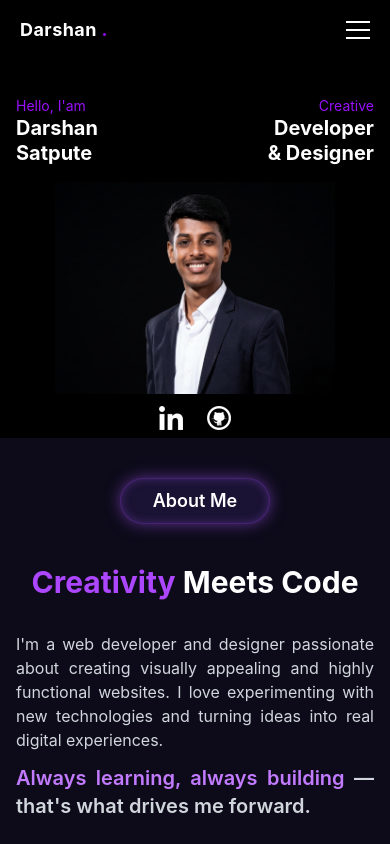
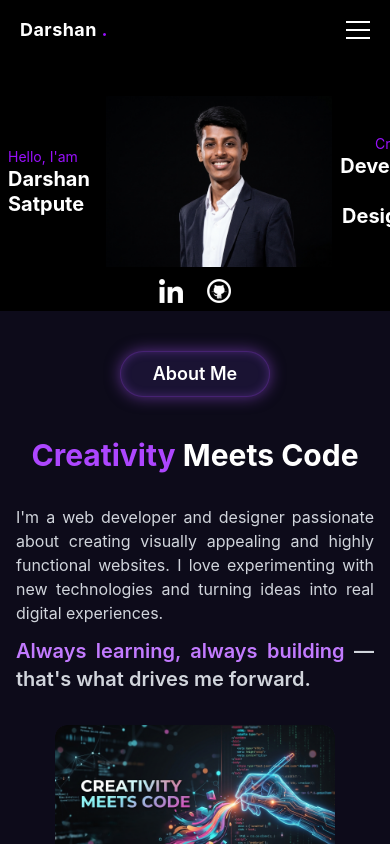
Before and after one commit to darshan123satpute/Portfolio, a React (Vite) app: page / in a window 390 px wide. Shown: the top 844 px of the page. Built offline with nearby package versions, Linux system fonts and the light colour scheme.

Commit message:
increase mobile image size

```diff
--- a/src/Intro.jsx
+++ b/src/Intro.jsx
@@ -22,13 +22,13 @@ const Intro = () => {
     <div className='relative mt-9 overflow-hidden'>
 
       {/* ── MOBILE LAYOUT ── */}
-      <div className='md:hidden px-4'>
+      <div className='md:hidden'>
 
-        {/* Top Text Row */}
-        <div className='flex justify-between items-start'>
+        {/* Row: Left Text - Image - Right Text */}
+        <div className='flex items-center justify-between px-2 gap-2'>
 
           {/* Left Text */}
-          <div className='text-white'>
+          <div className='text-white min-w-[90px]'>
             <div className='text-purple-600 text-sm' data-aos="fade-right">
               Hello, I'am
             </div>
@@ -37,8 +37,18 @@ const Intro = () => {
             </div>
           </div>
 
+          {/* Center Image (BIG + RESPONSIVE) */}
+          <div className='flex justify-center flex-shrink-0'>
+            <img
+              src={dimg}
+              alt="Darshan Satpute"
+              className='w-[58vw] max-w-[260px] h-auto'
+              data-aos="fade-down"
+            />
+          </div>
+
           {/* Right Text */}
-          <div className='text-white text-right'>
+          <div className='text-white text-right min-w-[90px]'>
             <div className='text-purple-600 text-sm' data-aos="fade-left">
               Creative
             </div>
@@ -47,16 +57,6 @@ const Intro = () => {
             </div>
           </div>
 
-        </div>
-
-        {/* Center Image */}
-        <div className='flex justify-center mt-4'>
-          <img
-            src={dimg}
-            alt="Darshan Satpute"
-            className='w-[75vw] max-w-[280px] h-auto'
-            data-aos="fade-down"
-          />
         </div>
 
         {/* Social Icons */}
@@ -74,7 +74,7 @@ const Intro = () => {
       {/* ── DESKTOP LAYOUT ── */}
       <div className='hidden md:block min-h-screen'>
 
-        {/* Image */}
+        {/* Image Center */}
         <div className='relative flex justify-center'>
           <img
             src={dimg}
```
